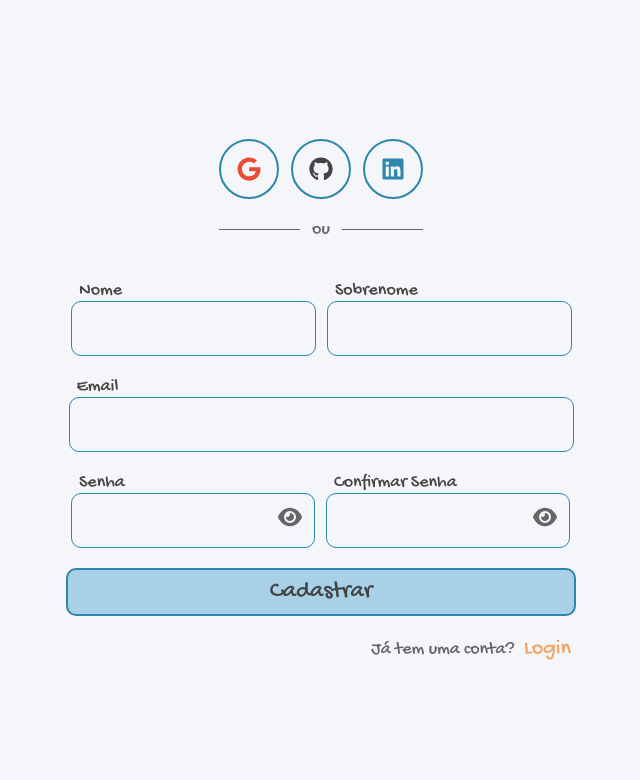
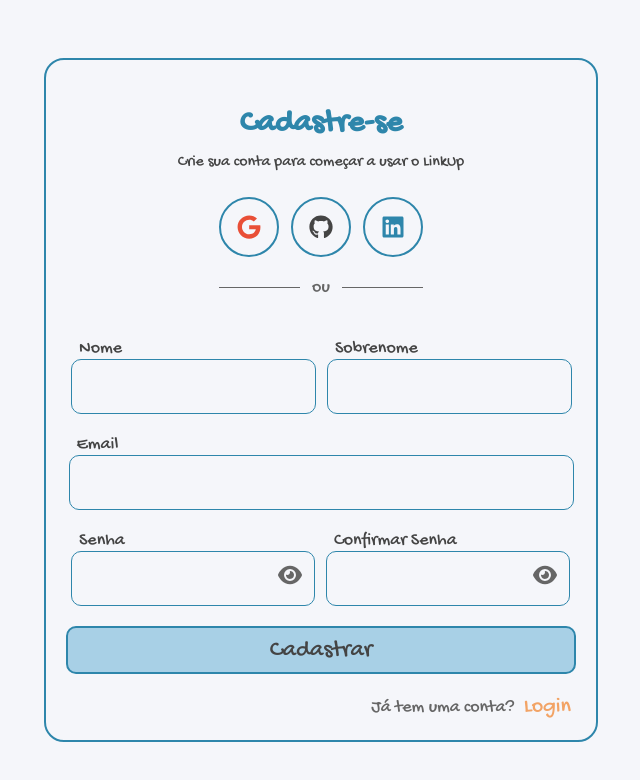
Before and after one commit to cledson-leite/linkUp-web, a Next.js app: page /sign-up in a window 1280 px wide. Shown: the top 780 px of the page, without its empty margins (319-959 px from the left). Built offline with nearby package versions, Linux system fonts and the light colour scheme.

Commit message:
adjust signup form organism

```diff
--- a/src/app/component/organism/SignUpOrganism/index.tsx
+++ b/src/app/component/organism/SignUpOrganism/index.tsx
@@ -11,6 +11,10 @@ import styles from './signup.organism.module.css'
 export default function SignUpOrganism() {
   return (
     <main className={styles.container}>
+      <div className={styles.header}>
+        <h1 className={styles.title}>Cadastre-se</h1>
+        <p className={styles.subtitle}>Crie sua conta para começar a usar o LinkUp</p>
+      </div>
       <SocialButtons />
       <SignUpForm />
       <Button label='Cadastrar' className={styles.button} onClick={() => console.log('Cadastrar')}/>
--- a/src/app/component/organism/SignUpOrganism/signup.organism.module.css
+++ b/src/app/component/organism/SignUpOrganism/signup.organism.module.css
@@ -3,8 +3,23 @@
   flex-direction: column;
   justify-content: center;
   align-items: center;
-  height: 100%;
+  padding: 20px;
+  border: 2px solid var(--principal-borda);
+  border-radius: 20px;
+}
+.header {
+  display: flex;
+  flex-direction: column;
+  justify-content: center;
+  align-items: center;
   width: 100%;
+  margin: 25px;
+}
+.title {
+  font-size: 32px;
+  font-weight: bold;
+  color: var(--principal-borda);
+  margin-bottom: 10px;
 }
 .button {
   width: 510px;
```
